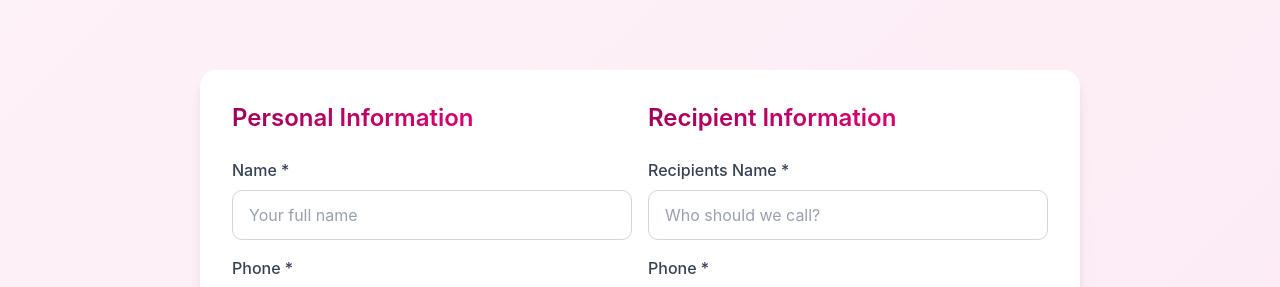
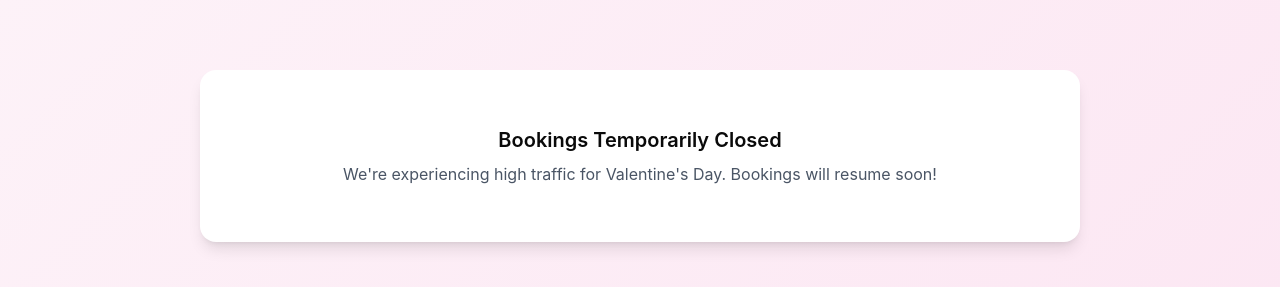
Before and after one commit to kamzy-code/Spread-Love-Website, a Next.js app in the folder frontend/: page /book in a window 1280 px wide. Shown: the part 454-741 px from the top of the page. Built offline with nearby package versions, Linux system fonts and the light colour scheme; no server answers.

Commit message:
block bookings for cause of valentine traffick

```diff
--- a/frontend/src/components/book/bookForm.tsx
+++ b/frontend/src/components/book/bookForm.tsx
@@ -29,6 +29,9 @@ export default function BookingForm() {
   const [errorMessage, setErrorMessage] = useState("");
   const [showErrorModal, setShowErrorModal] = useState(false);
   const [bookingId, setBookingId] = useState("");
+  const BOOKINGS_DISABLED = true;
+  const DISABLE_REASON =
+    "We're experiencing high traffic for Valentine's Day. Bookings will resume soon!";
 
   const [formData, setFormData] = useState<Partial<Booking>>({
     callerName: "",
@@ -51,7 +54,7 @@ export default function BookingForm() {
   // Memoized price calculation
   const price = useMemo(() => {
     const selectedService = services.find(
-      (service) => service.title === formData.occassion
+      (service) => service.title === formData.occassion,
     );
     if (!selectedService) return "";
 
@@ -87,7 +90,7 @@ export default function BookingForm() {
   });
 
   const sendConfirmationMailMutation = useSendBookingConfirmation(
-    reference as string
+    reference as string,
   );
   const initializeTransactionMutation = useInitializeTransaction({
     email: formData.callerEmail as string,
@@ -100,12 +103,12 @@ export default function BookingForm() {
     (
       e: React.ChangeEvent<
         HTMLInputElement | HTMLTextAreaElement | HTMLSelectElement
-      >
+      >,
     ) => {
       const { name, value } = e.target;
       setFormData((prev) => ({ ...prev, [name]: value }));
     },
-    []
+    [],
   );
 
   // Simplified checkbox handler
@@ -201,7 +204,7 @@ export default function BookingForm() {
     if (verifyTransactionMutation.error) {
       setErrorMessage(
         verifyTransactionMutation.error.message ||
-          "Error verifying transaction. Please try again."
+          "Error verifying transaction. Please try again.",
       );
       setBookingStatus("error");
     }
@@ -239,6 +242,13 @@ export default function BookingForm() {
                   <div className="animate-spin rounded-full h-16 w-16 border-b-2 border-brand-end"></div>
                 </div>
               )}
+            </div>
+          ) : BOOKINGS_DISABLED ? (
+            <div className="p-6 text-center">
+              <h2 className="text-xl font-semibold mb-2">
+                Bookings Temporarily Closed
+              </h2>
+              <p className="text-gray-600">{DISABLE_REASON}</p>
             </div>
           ) : (
             <form
```
